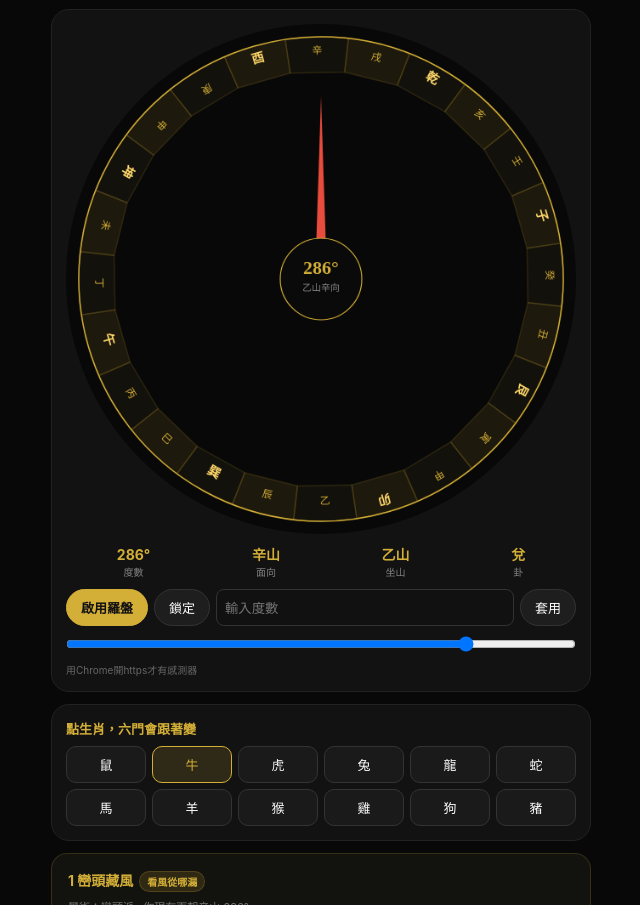
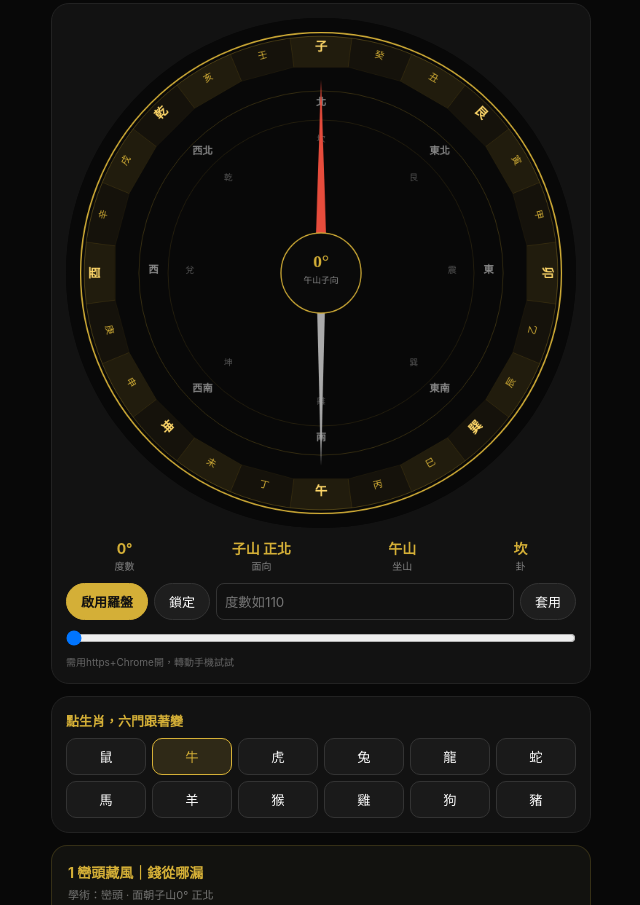
Before and after one commit to samchen369/luopan-pro-max, a plain HTML site: page index.html in a window 1280 px wide. Shown: the part 84-989 px from the top of the page, without its empty margins (319-959 px from the left). Drawn offline with Linux system fonts and the light colour scheme.

Commit message:
Add files via upload

```diff
--- a/index.html
+++ b/index.html
@@ -2,138 +2,128 @@
 <html lang="zh-TW">
 <head>
 <meta charset="UTF-8">
-<meta name="viewport" content="width=device-width, initial-scale=1.0">
-<title>Sam.K 六術分流動態版</title>
+<meta name="viewport" content="width=device-width,initial-scale=1,maximum-scale=1,user-scalable=no">
+<title>Sam.K 六術不卡版</title>
 <style>
 :root{--gold:#D4AF37;--bg:#080808}
-*{box-sizing:border-box;margin:0;padding:0;font-family:-apple-system,BlinkMacSystemFont,"PingFang TC",serif}
-body{background:#080808;color:#eee;min-height:100vh;display:flex;flex-direction:column;align-items:center;padding:12px}
-.header{width:100%;max-width:540px;display:flex;align-items:center;gap:12px;padding:12px 0;border-bottom:1px solid #222;margin-bottom:12px}
-.logo{width:44px;height:44px;border-radius:12px;background:#1a1a16;border:1px solid #D4AF37;display:grid;place-items:center;color:var(--gold)}
+*{box-sizing:border-box;margin:0;padding:0;font-family:-apple-system,"PingFang TC",serif}
+body{background:#080808;color:#eee;display:flex;flex-direction:column;align-items:center;padding:12px}
+.header{width:100%;max-width:540px;display:flex;align-items:center;gap:10px;padding:12px 0;border-bottom:1px solid #222;margin-bottom:10px}
 .card{width:100%;max-width:540px;background:#121212;border:1px solid #222;border-radius:18px;padding:14px;margin-bottom:12px}
-canvas{width:100%;height:auto;display:block;border-radius:50%}
-.btn{padding:8px 14px;border-radius:999px;border:1px solid #333;background:#1e1e1e;color:#fff;font-size:13px;cursor:pointer}
-.btn-gold{background:var(--gold);color:#111;border-color:var(--gold);font-weight:800}
+canvas{width:100%;aspect-ratio:1;display:block;border-radius:50%;background:#080808}
+.btn{padding:8px 14px;border-radius:999px;border:1px solid #333;background:#1e1e1e;color:#fff;font-size:13px}
+.btn-gold{background:#D4AF37;color:#111;border-color:#D4AF37;font-weight:800}
+.info{display:flex;justify-content:space-around;text-align:center;margin:10px 0}
+.info b{color:#D4AF37;font-size:14px}
+.info span{font-size:10px;opacity:.5;display:block}
 .zgrid{display:grid;grid-template-columns:repeat(6,1fr);gap:6px;margin-top:8px}
-.zgrid button{padding:8px 0;border-radius:10px;border:1px solid #333;background:#1a1a1a;color:#fff;font-size:13px}
-.zgrid button.active{border-color:var(--gold);color:var(--gold);background:rgba(212,175,55,.15)}
-.info{display:flex;justify-content:space-around;text-align:center;margin:10px 0}
-.info b{color:var(--gold);font-size:14px}
-.info span{font-size:10px;opacity:.5;display:block}
-.six{border:1px solid rgba(212,175,55,.18);background:#12120F;border-radius:16px;padding:16px;margin-bottom:12px}
-.six h4{color:#D4AF37;font-size:14px;margin-bottom:6px}
-.six small{font-size:11px;opacity:.45;display:block;margin-bottom:8px}
-.six p{font-size:13px;line-height:1.85;opacity:.88}
-.tag{display:inline-block;padding:2px 7px;border-radius:999px;background:rgba(212,175,55,.15);border:1px solid rgba(212,175,55,.2);font-size:10px;color:var(--gold);margin-left:6px}
+.zgrid button{padding:8px 0;border-radius:10px;border:1px solid #333;background:#1a1a1a;color:#fff}
+.zgrid button.active{border-color:#D4AF37;color:#D4AF37;background:rgba(212,175,55,.15)}
+.six{border:1px solid rgba(212,175,55,.18);background:#12120F;border-radius:16px;padding:16px;margin-bottom:10px}
+.six h4{color:#D4AF37;font-size:14px}
+.six small{opacity:.45;font-size:11px;display:block;margin:4px 0 8px}
+.six p{font-size:13px;line-height:1.85;opacity:.9}
 </style>
 </head>
 <body>
-<div class="header"><div class="logo">🪶</div><div><b style="color:var(--gold);letter-spacing:2px">Sam.K</b><div style="font-size:10px;opacity:.5;letter-spacing:3px">六門動態版</div></div></div>
+<div class="header"><div style="width:40px;height:40px;border-radius:10px;border:1px solid #D4AF37;display:grid;place-items:center;color:#D4AF37">🪶</div><div><b style="color:#D4AF37;letter-spacing:2px">Sam.K</b><div style="font-size:10px;opacity:.5">不卡指針+八方版</div></div></div>
 
 <div class="card">
-<canvas id="lp" width="600" height="600"></canvas>
-<div class="info"><div><b id="d1">286°</b><span>度數</span></div><div><b id="d2">乙山</b><span>面向</span></div><div><b id="d3">辛山</b><span>坐山</span></div><div><b id="d4">巽</b><span>卦</span></div></div>
-<div style="display:flex;gap:6px;flex-wrap:wrap">
-<button class="btn btn-gold" id="en">啟用羅盤</button>
-<button class="btn" id="lk">鎖定</button>
-<input id="inDeg" type="number" placeholder="輸入度數" style="flex:1;min-width:80px;background:#111;border:1px solid #333;border-radius:8px;color:#fff;padding:8px">
-<button class="btn" id="ap">套用</button>
-</div>
-<input id="sl" type="range" min="0" max="360" value="286" style="width:100%;margin-top:10px">
-<div id="dbg" style="font-size:10px;color:#666;margin-top:6px">用Chrome開https才有感測器</div>
+<canvas id="lp" width="700" height="700"></canvas>
+<div class="info"><div><b id="d1">0°</b><span>度數</span></div><div><b id="d2">子山</b><span>面向</span></div><div><b id="d3">午山</b><span>坐山</span></div><div><b id="d4">坎</b><span>卦</span></div></div>
+<div style="display:flex;gap:6px"><button class="btn btn-gold" id="en">啟用羅盤</button><button class="btn" id="lk">鎖定</button><input id="inDeg" type="number" placeholder="度數如110" style="flex:1;background:#111;border:1px solid #333;border-radius:8px;color:#fff;padding:8px"><button class="btn" id="ap">套用</button></div>
+<input id="sl" type="range" min="0" max="360" value="0" style="width:100%;margin-top:10px">
+<div id="dbg" style="font-size:10px;color:#666;margin-top:4px">需用https+Chrome開，轉動手機試試</div>
 </div>
 
-<div class="card">
-<div style="font-size:13px;font-weight:800;color:var(--gold)">點生肖，六門會跟著變</div>
-<div class="zgrid" id="zg"></div>
-</div>
-
+<div class="card"><div style="color:#D4AF37;font-weight:800;font-size:13px">點生肖，六門跟著變</div><div class="zgrid" id="zg"></div></div>
 <div id="sixWrap" style="width:100%;max-width:540px"></div>
 
 <script>
 const MOUNTS=["子","癸","丑","艮","寅","甲","卯","乙","辰","巽","巳","丙","午","丁","未","坤","申","庚","酉","辛","戌","乾","亥","壬"];
+const DIRS=["正北","北偏東","東北","東北偏東","東偏北","正東","東偏南","東南偏東","東南","南南東","南偏東","正南","南偏西","西南偏西","西南","西南偏西","西偏南","正西","西偏北","西北偏西","西北","西北偏北","北偏西","正北偏西"];
 const BAGUA=["坎","艮","震","巽","離","坤","兌","乾"];
+const CARD=["北","東北","東","東南","南","西南","西","西北"];
 const ZOD=["鼠","牛","虎","兔","龍","蛇","馬","羊","猴","雞","狗","豬"];
 const EARTH=["子","丑","寅","卯","辰","巳","午","未","申","酉","戌","亥"];
-const DIR_CN=["正北","北偏東","東北","東北偏東","東偏北","正東","東偏南","東南偏東","東南","南南東","南偏東","正南","南偏西","西南偏西","西南","西南偏西","西偏南","正西","西偏北","西北偏西","西北","西北偏北","北偏西"];
-const WEALTH_DIR=["北方","北方和東北","東北和東","正東","東南","正南","南和西南","西南","西和西北","正西","西北","北方和西北"];
-const PEACH_DIR=["西","南","東","北","西","南","東","北","西","南","東","北"];
-const CONFLICT_DIR=["正南","西南","西南偏西","正西","西北","西北偏北","正北","東北","東北偏東","正東","東南偏東","東南"];
+const WEALTH=["北方","北方+東北","東北+東","正東","東南","正南","南+西南","西南","西+西北","正西","西北","北方+西北"];
+const PEACH=["西","南","東","北","西","南","東","北","西","南","東","北"];
+const CONFLICT=["正南","西南","西南偏西","正西","西北","西北偏北","正北","東北","東北偏東","正東","東南偏東","東南"];
 const STUCK={
-"鼠":["怕犯錯不敢動，一想就卡","錢一直流，存不住","人來了不敢接，怕又受傷"],
-"牛":["硬撐不轉彎，撞牆才知道痛","一直做沒人看見，悶著","錢袋子堆雜物，錢進不來"],
-"虎":["衝太快沒煞車，講完才後悔","脾氣上來，什麼都想掀了"],
-"兔":["怕得罪人不敢說不，委屈自己","選項太多，選到不敢選"],
-"龍":["想很大做很小，卡在面子","想被看見，但沒舞台"],
-"蛇":["什麼都悶心裡，悶到睡不好","想太多，越想越亂"],
-"馬":["跑太快沒方向，東跑西跑","靜不下來，一直滑手機"],
-"羊":["太軟不敢拒絕，被情緒拖著走","心太細，被一句話卡三天"],
-"猴":["點子多做不完，跳來跳去","三分鐘熱度，開始很嗨後面懶"],
-"雞":["挑太細，連自己都嫌累","嘴快，講完才想收回"],
-"狗":["太講義氣被凹還說沒關係","不信別人，什麼都自己扛"],
-"豬":["太舒服不想動，拖到最後","家裡太亂，氣就不順"]
+"鼠":["怕犯錯不敢動","錢一直流存不住","人來了不敢接"],
+"牛":["硬撐不轉彎","一直做沒人看見","錢袋子堆雜物"],
+"虎":["衝太快沒煞車","脾氣上來講太重"],
+"兔":["怕得罪人不敢說不","選項太多不敢選"],
+"龍":["想很大做很小","想被看見沒舞台"],
+"蛇":["悶心裡不講","想太多睡不好"],
+"馬":["跑太快沒方向","靜不下來一直滑"],
+"羊":["太軟不敢拒絕","被一句話卡三天"],
+"猴":["點子多做不完","三分鐘熱度"],
+"雞":["挑太細累死自己","嘴快講完後悔"],
+"狗":["太講義氣被凹","什麼都自己扛"],
+"豬":["太舒服不想動","家裡亂氣不順"]
 };
-const MONEY_TIP=["放透明存錢筒每天投10塊","放黃色盆栽不要放垃圾桶","放木盒裝發票","放圓葉小植物","放紅包袋168","放小夜燈保持亮","放聚寶盆別放刀剪","放黃水晶杯","放白碗裝硬幣","放金色存錢筒","放陶瓷狗石頭","放黑色石頭"];
-let selected=1, target=286, filtered=286, offset=0, locked=false, hasSensor=false;
+let selected=1, target=0, filtered=0, offset=0, locked=false, hasSensor=false;
 function mIdx(d){return Math.floor((((d%360)+360)%360+7.5)/15)%24;}
 function draw(a){
  const eff=(a+offset+360)%360;
  const c=document.getElementById('lp'), ctx=c.getContext('2d');
- ctx.clearRect(0,0,600,600);ctx.fillStyle="#080808";ctx.fillRect(0,0,600,600);
- ctx.save();ctx.translate(300,300);ctx.rotate(-a*Math.PI/180);
- ctx.beginPath();ctx.arc(0,0,285,0,Math.PI*2);ctx.strokeStyle="#D4AF37";ctx.lineWidth=1.5;ctx.stroke();
- for(let i=0;i<24;i++){const a0=(i*15-7.5-90)*Math.PI/180,a1=(i*15+7.5-90)*Math.PI/180;ctx.beginPath();ctx.moveTo(Math.cos(a0)*245,Math.sin(a0)*245);ctx.arc(0,0,285,a0,a1);ctx.lineTo(Math.cos(a1)*245,Math.sin(a1)*245);ctx.closePath();ctx.fillStyle=i%2?"rgba(212,175,55,.05)":"rgba(212,175,55,.1)";ctx.fill();ctx.strokeStyle="rgba(212,175,55,.15)";ctx.stroke();}
- for(let i=0;i<24;i++){const deg=i*15, rad=(deg-90)*Math.PI/180, x=Math.cos(rad)*265, y=Math.sin(rad)*265;ctx.save();ctx.translate(x,y);let rot=rad+Math.PI/2;if(deg>90&&deg<270)rot+=Math.PI;ctx.rotate(rot);ctx.fillStyle=i%3==0?"#FFD86A":"#D4AF37";ctx.font=`${i%3==0?700:400} ${i%3==0?15:12}px serif`;ctx.textAlign="center";ctx.fillText(MOUNTS[i],0,0);ctx.restore();}
+ ctx.clearRect(0,0,700,700);ctx.fillStyle="#080808";ctx.fillRect(0,0,700,700);
+ ctx.save();ctx.translate(350,350);ctx.rotate(-a*Math.PI/180);
+ // 外圈金線
+ ctx.beginPath();ctx.arc(0,0,330,0,Math.PI*2);ctx.strokeStyle="#D4AF37";ctx.lineWidth=2;ctx.stroke();
+ ctx.beginPath();ctx.arc(0,0,325,0,Math.PI*2);ctx.strokeStyle="rgba(212,175,55,.3)";ctx.lineWidth=1;ctx.stroke();
+ // 24山扇形
+ for(let i=0;i<24;i++){const a0=(i*15-7.5-90)*Math.PI/180,a1=(i*15+7.5-90)*Math.PI/180;ctx.beginPath();ctx.moveTo(Math.cos(a0)*285,Math.sin(a0)*285);ctx.arc(0,0,325,a0,a1);ctx.lineTo(Math.cos(a1)*285,Math.sin(a1)*285);ctx.closePath();ctx.fillStyle=i%2?"rgba(212,175,55,.06)":"rgba(212,175,55,.12)";ctx.fill();ctx.strokeStyle="rgba(212,175,55,.15)";ctx.lineWidth=.5;ctx.stroke();}
+ // 24山字
+ for(let i=0;i<24;i++){const deg=i*15,rad=(deg-90)*Math.PI/180,x=Math.cos(rad)*305,y=Math.sin(rad)*305;ctx.save();ctx.translate(x,y);let rot=rad+Math.PI/2;if(deg>90&&deg<270)rot+=Math.PI;ctx.rotate(rot);ctx.fillStyle=i%3==0?"#FFD86A":"#D4AF37";ctx.font=`${i%3==0?700:400} ${i%3==0?17:13}px serif`;ctx.textAlign="center";ctx.fillText(MOUNTS[i],0,0);ctx.restore();}
+ // 8方位內圈
+ ctx.beginPath();ctx.arc(0,0,250,0,Math.PI*2);ctx.strokeStyle="rgba(212,175,55,.25)";ctx.lineWidth=1;ctx.stroke();
+ ctx.beginPath();ctx.arc(0,0,210,0,Math.PI*2);ctx.strokeStyle="rgba(212,175,55,.15)";ctx.stroke();
+ for(let i=0;i<8;i++){const deg=i*45,rad=(deg-90)*Math.PI/180,x=Math.cos(rad)*230,y=Math.sin(rad)*230;ctx.save();ctx.translate(x,y);ctx.fillStyle="#888";ctx.font="700 14px sans-serif";ctx.textAlign="center";ctx.fillText(CARD[i],0,0);ctx.restore();}
+ // 八卦
+ for(let i=0;i<8;i++){const deg=i*45,rad=(deg-90)*Math.PI/180,x=Math.cos(rad)*180,y=Math.sin(rad)*180;ctx.save();ctx.translate(x,y);ctx.fillStyle="#555";ctx.font="12px serif";ctx.textAlign="center";ctx.fillText(BAGUA[i],0,0);ctx.restore();}
  ctx.restore();
- ctx.save();ctx.translate(300,300);
- ctx.fillStyle="#e74c3c";ctx.beginPath();ctx.moveTo(0,-215);ctx.lineTo(-7,0);ctx.lineTo(7,0);ctx.closePath();ctx.fill();
- ctx.beginPath();ctx.arc(0,0,48,0,Math.PI*2);ctx.fillStyle="#0a0a0a";ctx.fill();ctx.strokeStyle="#D4AF37";ctx.lineWidth=1.2;ctx.stroke();
- ctx.fillStyle="#D4AF37";ctx.font="700 22px serif";ctx.textAlign="center";ctx.fillText(eff.toFixed(0)+"°",0,-6);
- ctx.fillStyle="#888";ctx.font="11px sans-serif";ctx.fillText(MOUNTS[(mIdx(eff)+12)%24]+"山"+MOUNTS[mIdx(eff)]+"向",0,14);
+ // 指針 - 固定不轉，永遠指上方
+ ctx.save();ctx.translate(350,350);
+ ctx.fillStyle="#e74c3c";ctx.beginPath();ctx.moveTo(0,-265);ctx.lineTo(-8,-20);ctx.lineTo(8,-20);ctx.closePath();ctx.fill();
+ ctx.fillStyle="#aaa";ctx.beginPath();ctx.moveTo(0,265);ctx.lineTo(-6,20);ctx.lineTo(6,20);ctx.closePath();ctx.fill();
+ ctx.beginPath();ctx.arc(0,0,55,0,Math.PI*2);ctx.fillStyle="#0a0a0a";ctx.fill();ctx.strokeStyle="#D4AF37";ctx.lineWidth=1.5;ctx.stroke();
+ ctx.fillStyle="#D4AF37";ctx.font="700 24px serif";ctx.textAlign="center";ctx.fillText(eff.toFixed(0)+"°",0,-8);
+ ctx.fillStyle="#888";ctx.font="12px sans-serif";ctx.fillText(MOUNTS[(mIdx(eff)+12)%24]+"山"+MOUNTS[mIdx(eff)]+"向",0,14);
  ctx.restore();
  document.getElementById('d1').innerText=eff.toFixed(0)+"°";
- document.getElementById('d2').innerText=MOUNTS[mIdx(eff)]+"山";
+ document.getElementById('d2').innerText=MOUNTS[mIdx(eff)]+"山 "+DIRS[mIdx(eff)];
  document.getElementById('d3').innerText=MOUNTS[(mIdx(eff)+12)%24]+"山";
  document.getElementById('d4').innerText=BAGUA[Math.floor((eff+22.5)/45)%8];
  renderSix(eff);
 }
 function renderSix(eff){
- const idx=mIdx(eff);
- const sitting=MOUNTS[(idx+12)%24];
- const facing=MOUNTS[idx];
- const dir=DIR_CN[idx];
- const z=ZOD[selected];
- const earth=EARTH[selected];
- const wealth=WEALTH_DIR[selected];
- const peach=PEACH_DIR[selected];
- const conflict=CONFLICT_DIR[selected];
- const tip=MONEY_TIP[selected];
- const phrases=STUCK[z];
- const stuckIdx=(idx+selected)%phrases.length;
- const stuck=phrases[stuckIdx];
+ const idx=mIdx(eff), facing=MOUNTS[idx], sitting=MOUNTS[(idx+12)%24], dir=DIRS[idx], z=ZOD[selected];
+ const wealth=WEALTH[selected], peach=PEACH[selected], conflict=CONFLICT[selected];
+ const phrases=STUCK[z]; const stuck=phrases[(idx+selected)%phrases.length];
  const wrap=document.getElementById('sixWrap');
  wrap.innerHTML=`
- <div class="six"><h4>1 巒頭藏風<span class="tag">看風從哪漏</span></h4><small>學術：巒頭派 · 你現在面朝${facing}山 ${eff.toFixed(0)}°</small><p>你現在面朝<b style="color:#FFD86A">${dir} ${facing}山</b>，代表氣從${dir}進來。如果${dir}有窗沒擋，風直沖進去就是漏財，要有玄關或櫃子擋一下。明堂（客廳最亮處）要留空，錢才聚得住。</p></div>
- <div class="six"><h4>2 玄空飛星<span class="tag">今年財在哪</span></h4><small>學術：玄空九星 · 2026九紫火運</small><p>屬${z}的你，2026年8白正財在<b style="color:#FFD86A">正東</b>，9紫喜事在正南。你現在轉到${facing}山${eff.toFixed(0)}°，${idx<6||idx>18?'偏北氣較冷，東邊要開燈補火':'偏南氣較燥，西邊放水杯平衡'}。${wealth}保持乾淨，財才進得來。</p></div>
- <div class="six"><h4>3 八宅三合<span class="tag">你的本命方位</span></h4><small>學術：八宅·三合 · 生肖${z}專屬</small><p>生肖${z}(${earth})的人：<br>· 錢袋子在<b>${wealth}</b>：${tip}，不要放垃圾桶。<br>· 人緣位在<b>正${peach}方</b>：多去正${peach}坐，穿亮色。<br>· 吵架位在<b>${conflict}</b>：床、爐子不要壓這，掃乾淨就好。<br>你現在坐${sitting}山朝${facing}山，${facing===earth?'剛好對到本命，要穩住':'跟本命沒沖，還行'}。</p></div>
- <div class="six"><h4>4 擇日<span class="tag">今天做什麼</span></h4><small>學術：擇日·董公擇日 · 面朝${facing}山</small><p>你面朝${facing}山，${facing}屬${idx%2==0?'陰':'陽'}，今天適合：<b>打掃${wealth}、整理${peach}方、開窗通${dir}</b>。不適合：在${conflict}鑽牆、跟屬${ZOD[(selected+6)%12]}的人硬吵。好日子就是氣順，家裡亮的地方先亮起來。</p></div>
- <div class="six"><h4>5 奇門陽宅<span class="tag">家裡怎麼擺才順</span></h4><small>學術：奇門遁甲陽宅 · ${facing}山${BAGUA[Math.floor((eff+22.5)/45)%8]}門</small><p>· 大門：你朝${facing}山，氣口在${dir}，門後別堆鞋。<br>· 床：別壓${conflict}，會睡不好。床頭靠${sitting}山那面牆，有靠。<br>· 廁所：剛好在${conflict}最好，用髒壓吵架位。<br>· 桃花：想談戀愛，正${peach}放成對小物，燈保持亮。</p></div>
- <div class="six" style="border-color:#D4AF37"><h4>6 易占·現在卡在哪<span class="tag">問婚姻財運專用</span></h4><small>學術：梅花易數·六爻 · 動態斷語</small><p style="font-size:15px;color:#FFD86A;font-weight:800">屬${z}的你，轉到${facing}山 ${eff.toFixed(0)}°，現在卡在「${stuck}」。</p><p style="margin-top:8px">· 婚姻：屬${z}人緣在正${peach}，你現在面朝${facing}山，${peach===dir?'剛好面對人緣位，多去那邊坐':'背對人緣位，難怪覺得沒人挺'}。少在${conflict}吵，吵了更卡。<br>· 財運：錢袋子在${wealth}，你現在朝${dir}，${wealth.includes(dir.slice(0,1))?'有對到財位，把那邊清乾淨錢會順':'沒對到財位，先把'+wealth+'清亮'}。<br>· 心態：${facing}山是${idx<8?'早晨氣，還在找方向':idx<16?'中午氣，想衝但怕錯':'晚上氣，想休息又焦慮'}，先把亮處弄亮，暗處清掉，人就順一半。</p></div>
+ <div class="six"><h4>1 巒頭藏風｜錢從哪漏</h4><small>學術：巒頭 · 面朝${facing}山${eff.toFixed(0)}° ${dir}</small><p>你現在面朝<b style="color:#FFD86A">${dir} ${facing}山</b>，風從${dir}來。${dir.includes('北')?'北風較冷，門口要擋':'南風直沖，要玄關擋'}。明堂客廳最亮處要空，錢才聚。</p></div>
+ <div class="six"><h4>2 玄空飛星｜今年財在哪</h4><small>九運2024-2043 · 屬${z}</small><p>屬${z}的，2026年8白財在正東，9紫喜事在正南。你轉到${facing}山${eff.toFixed(0)}°，${idx>=3&&idx<=9?'剛好對到東邊財位，東邊開燈':'東邊要亮起來'}。${wealth}保持乾淨。</p></div>
+ <div class="six"><h4>3 八宅三合｜本命方位</h4><small>生肖${z}(${EARTH[selected]})專屬</small><p>· 錢袋子在<b>${wealth}</b><br>· 人緣在<b>正${peach}方</b><br>· 吵架位在<b>${conflict}</b>不要放床爐<br>你坐${sitting}山朝${facing}山，背靠${sitting}山有靠。</p></div>
+ <div class="six"><h4>4 擇日｜今天適合做什麼</h4><small>面朝${facing}山</small><p>今天適合打掃${wealth}、整理正${peach}方、開${dir}窗通風。不適合在${conflict}鑽牆、跟屬${ZOD[(selected+6)%12]}的吵。</p></div>
+ <div class="six"><h4>5 奇門陽宅｜家裡怎麼擺</h4><small>${BAGUA[Math.floor((eff+22.5)/45)%8]}門 · ${facing}山</small><p>大門氣口在${dir}，門後別堆鞋。床別壓${conflict}，廁所壓${conflict}最好。想談戀愛正${peach}放成對物。</p></div>
+ <div class="six" style="border-color:#D4AF37"><h4>6 易占｜現在卡在哪</h4><small>屬${z} · ${facing}山${eff.toFixed(0)}°</small><p style="color:#FFD86A;font-weight:800;font-size:15px">屬${z}的你，轉到${facing}山${eff.toFixed(0)}°，現在卡在「${stuck}」。</p><p style="margin-top:6px">婚姻：人緣在正${peach}，少在${conflict}吵。財運：錢袋子在${wealth}，清亮就會順。心態：${facing}山是${idx<8?'早上找方向':idx<16?'中午想衝': '晚上想休息'}，先把亮處弄亮。</p></div>
  `;
 }
-function anim(){if(!locked){filtered=filtered*0.92+target*0.08;draw(filtered);}requestAnimationFrame(anim);}anim();
-const zg=document.getElementById('zg');
-ZOD.forEach((z,i)=>{const b=document.createElement('button');b.innerText=z;b.onclick=()=>{selected=i;document.querySelectorAll('#zg button').forEach(x=>x.classList.remove('active'));b.classList.add('active');draw(filtered);};if(i===selected)b.classList.add('active');zg.appendChild(b);});
+function anim(){if(!locked){filtered=filtered*0.85+target*0.15;draw(filtered);}requestAnimationFrame(anim);}anim();
+const zg=document.getElementById('zg');ZOD.forEach((z,i)=>{const b=document.createElement('button');b.innerText=z;b.onclick=()=>{selected=i;document.querySelectorAll('#zg button').forEach(x=>x.classList.remove('active'));b.classList.add('active');draw(filtered);};if(i===selected)b.classList.add('active');zg.appendChild(b);});
 document.getElementById('en').onclick=()=>{
+ const handler=e=>{let h=e.webkitCompassHeading; if(h==null&&e.alpha!=null)h=360-e.alpha; if(h!=null){hasSensor=true;target=(h+offset+360)%360;document.getElementById('dbg').innerText='感測中:'+h.toFixed(0)+'°';}};
  if(typeof DeviceOrientationEvent!=='undefined'&&typeof DeviceOrientationEvent.requestPermission==='function'){
-  DeviceOrientationEvent.requestPermission().then(r=>{if(r==='granted'){window.addEventListener('deviceorientation',e=>{let h=e.webkitCompassHeading??(360-e.alpha);if(h!=null){hasSensor=true;target=(h+offset+360)%360;document.getElementById('dbg').innerText='方位:'+h.toFixed(0)+'°';}},true);}});
- }else{window.addEventListener('deviceorientation',e=>{let h=e.webkitCompassHeading??(360-e.alpha);if(h!=null){hasSensor=true;target=(h+offset+360)%360;}},true);}
- document.getElementById('en').innerText='已啟用';
+  DeviceOrientationEvent.requestPermission().then(r=>{if(r==='granted'){window.addEventListener('deviceorientation',handler,true);document.getElementById('en').innerText='已啟用';}});
+ }else{window.addEventListener('deviceorientation',handler,true);document.getElementById('en').innerText='已啟用';}
 };
-document.getElementById('lk').onclick=()=>{locked=!locked;document.getElementById('lk').innerText=locked?'解鎖':'鎖定';};
+document.getElementById('lk').onclick=()=>{locked=!locked;document.getElementById('lk').innerText=locked?'解鎖':'鎖定';if(!locked)anim();};
 document.getElementById('ap').onclick=()=>{const v=parseFloat(document.getElementById('inDeg').value);if(!isNaN(v)){if(hasSensor)offset=v-target;else{target=v;filtered=v;}draw(filtered);}};
 document.getElementById('sl').oninput=e=>{const v=parseFloat(e.target.value);if(hasSensor)offset=v-target;else{target=v;filtered=v;}draw(filtered);};
-draw(286);
+draw(0);
 </script>
 </body>
 </html>
```
